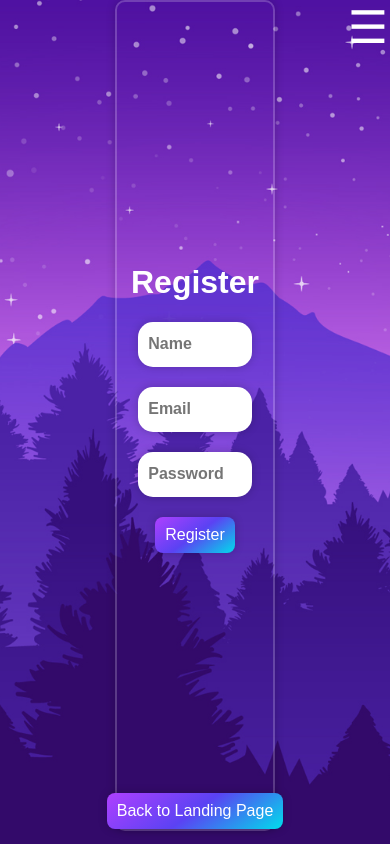
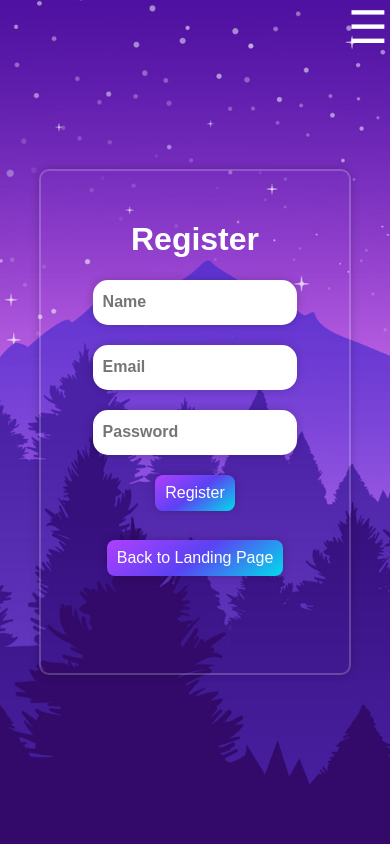
Before and after one commit to CloverCodes7062/chat-app-nextjs, a Next.js app: page /register in a window 390 px wide. Built offline with nearby package versions, Linux system fonts and the light colour scheme; no server answers.

Commit message:
fixed /register for mobile view, work on fixing /register logic

```diff
--- a/app/globals.css
+++ b/app/globals.css
@@ -19,6 +19,7 @@ body {
     margin: 0;
     font-family: 'Arial', sans-serif;
     height: 100%;
+    align-items: center;
 }
 
 button {
--- a/app/register/page.jsx
+++ b/app/register/page.jsx
@@ -34,7 +34,6 @@ export default function Register() {
             };
 
             await createUserProfile();
-            router.push('/login');
         }
 
         setEmailValue('');
--- a/app/register/register.module.css
+++ b/app/register/register.module.css
@@ -9,5 +9,14 @@
     color: #fff;
     border-radius: 10px;
     width: 40%;
-    height: 98dvh;
+    height: 80dvh;
 }
+
+@media (max-width: 600px) {
+    .section {
+        height: 60dvh;
+        width: 80%;
+        padding-bottom: 25%;
+        box-sizing: border-box;
+    }
+}
```
